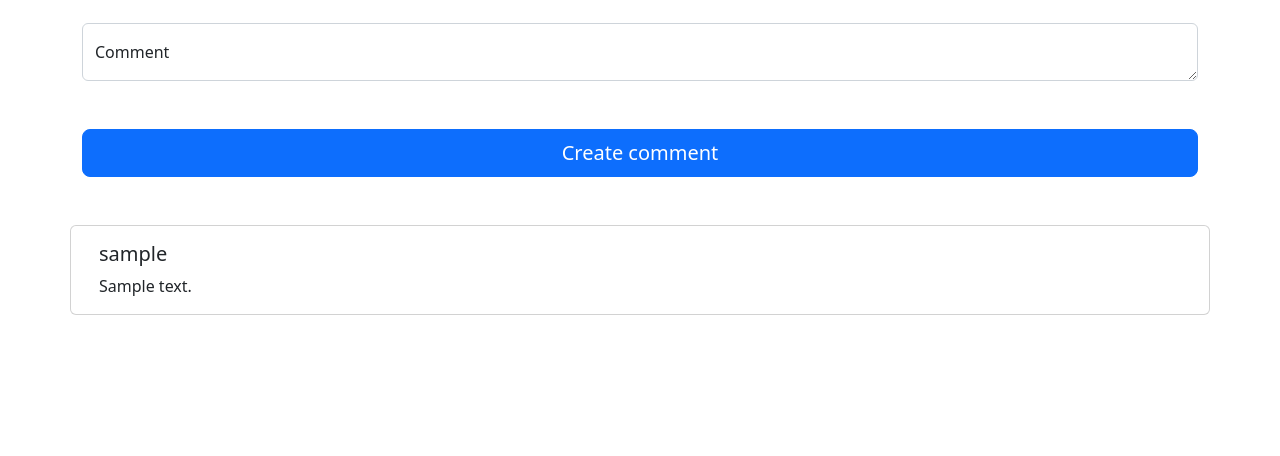
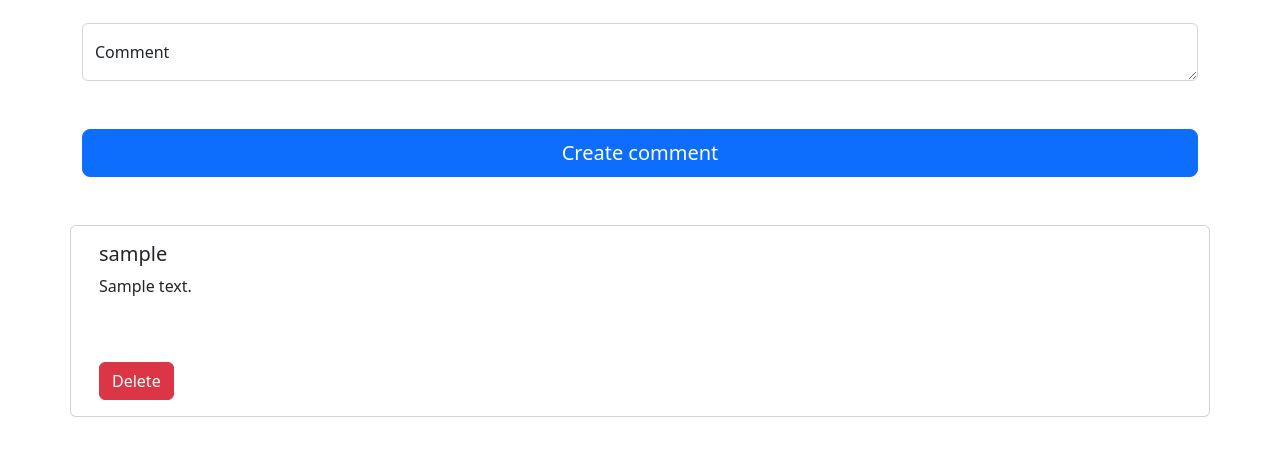
Before and after one commit to DevGeniusEra/auth-sys, a PHP site: page /show.php?id=1 in a window 1280 px wide. Shown: the part 219-675 px from the top of the page. Run offline with PHP 8.4, Linux system fonts and the light colour scheme; the visitor is signed in with stand-in values (Sample User, id 1); tables that the repository leaves empty or names only in its code hold one stand-in row (values such as "Sample post").

Commit message:
Delete Comments

```diff
--- a/show.php
+++ b/show.php
@@ -40,6 +40,7 @@ $comments = $comments->fetchAll(PDO::FETCH_OBJ);
     <button name="submit" id="submit" class="w-100 btn btn-lg btn-primary mt-5" type="submit">Create comment</button>
   </form>
   <div id="msg" class="nothing"></div>
+  <div id="delete-msg" class="nothing"></div>
 </div>
 <div class="row">
   <?php foreach ($comments as $singleComment) : ?>
@@ -47,14 +48,15 @@ $comments = $comments->fetchAll(PDO::FETCH_OBJ);
       <div class="card-body">
         <h5 class="card-title"><?php echo $singleComment->username; ?></h5>
         <p class="card-text"><?php echo $singleComment->comment; ?></p>
+        <button id="delete-btn" value="<?php echo $singleComment->id; ?> " class="btn btn-danger mt-5">Delete </button>
+
       </div>
     </div>
   <?php endforeach; ?>
 </div>
 <?php require "includes/footer.php"; ?>
 <script>
-  $(document).ready(function() {
-    $('#comment_data').on('submit', function(e) {
+  $(document).on('submit', function(e) {
     e.preventDefault(); // Prevent the default form submission
     var formdata = $(this).serialize() + '&submit=submit';
     $.ajax({
@@ -68,10 +70,26 @@ $comments = $comments->fetchAll(PDO::FETCH_OBJ);
       }
     });
   });
+  $("#delete-btn").on('click', function(e) {
+    e.preventDefault(); // Prevent the default form submission
+    var id = $(this).val();
+    $.ajax({
+      type: 'post',
+      url: 'delete-comment.php',
+      data: {
+        delete: 'delete',
+        id: id
+      },
+      success: function() {
+        $('#delete-msg').html('Deleted Successfully').toggleClass('alert alert-success bg-success text-white mt-3');
+        fetch();
+      }
     });
-  function fetch(){
-    setInterval(function(){
-      $("body").load("show.php?id=<?php echo$_GET['id']; ?>")
+  });
+
+  function fetch() {
+    setInterval(function() {
+      $("body").load("show.php?id=<?php echo $_GET['id']; ?>")
     }, 4000);
   }
 </script>
```
Also changed, not shown: delete-comment.php (added, +7 -0 lines). Lines whose indentation alone changed are shown as unchanged.
